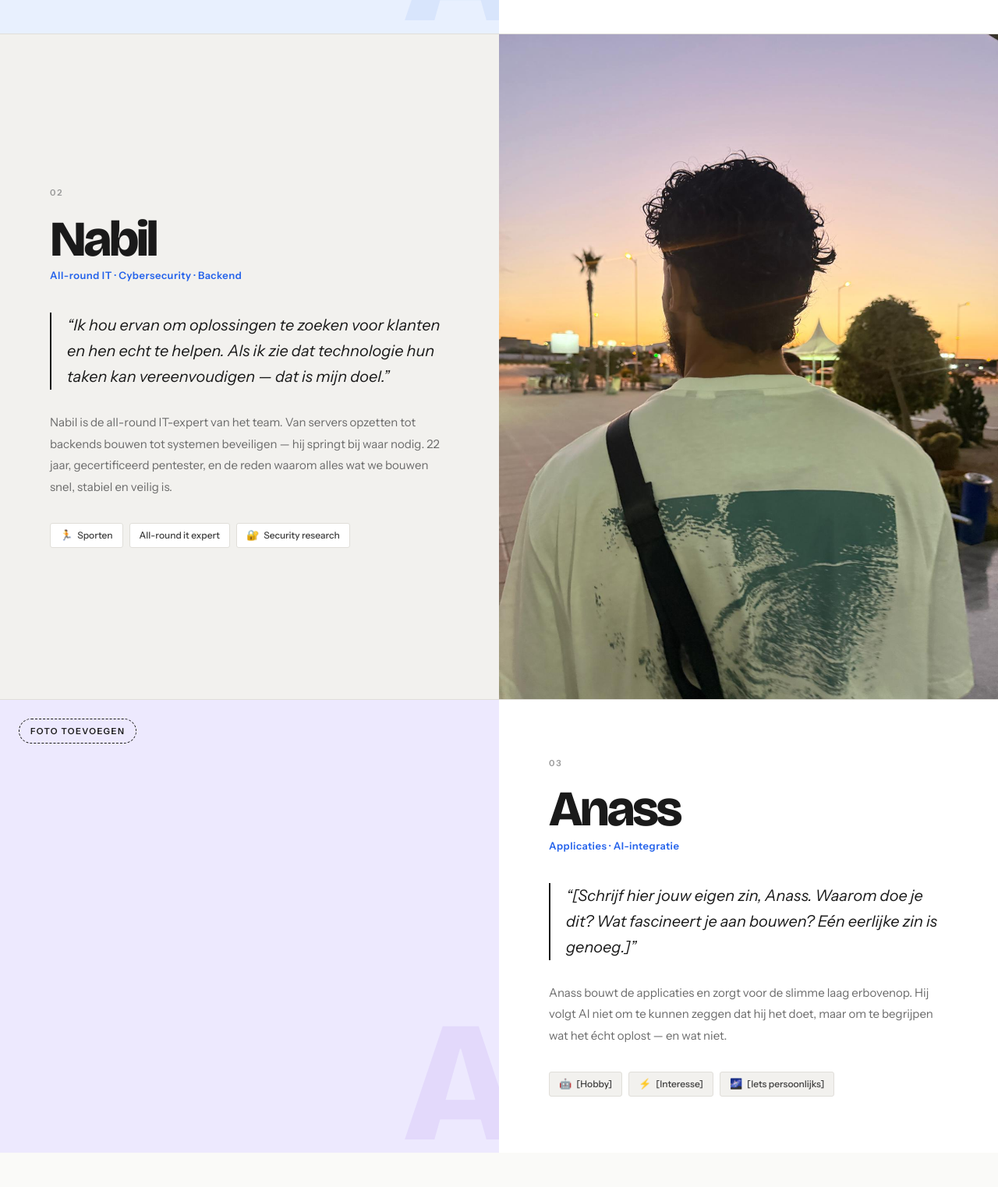
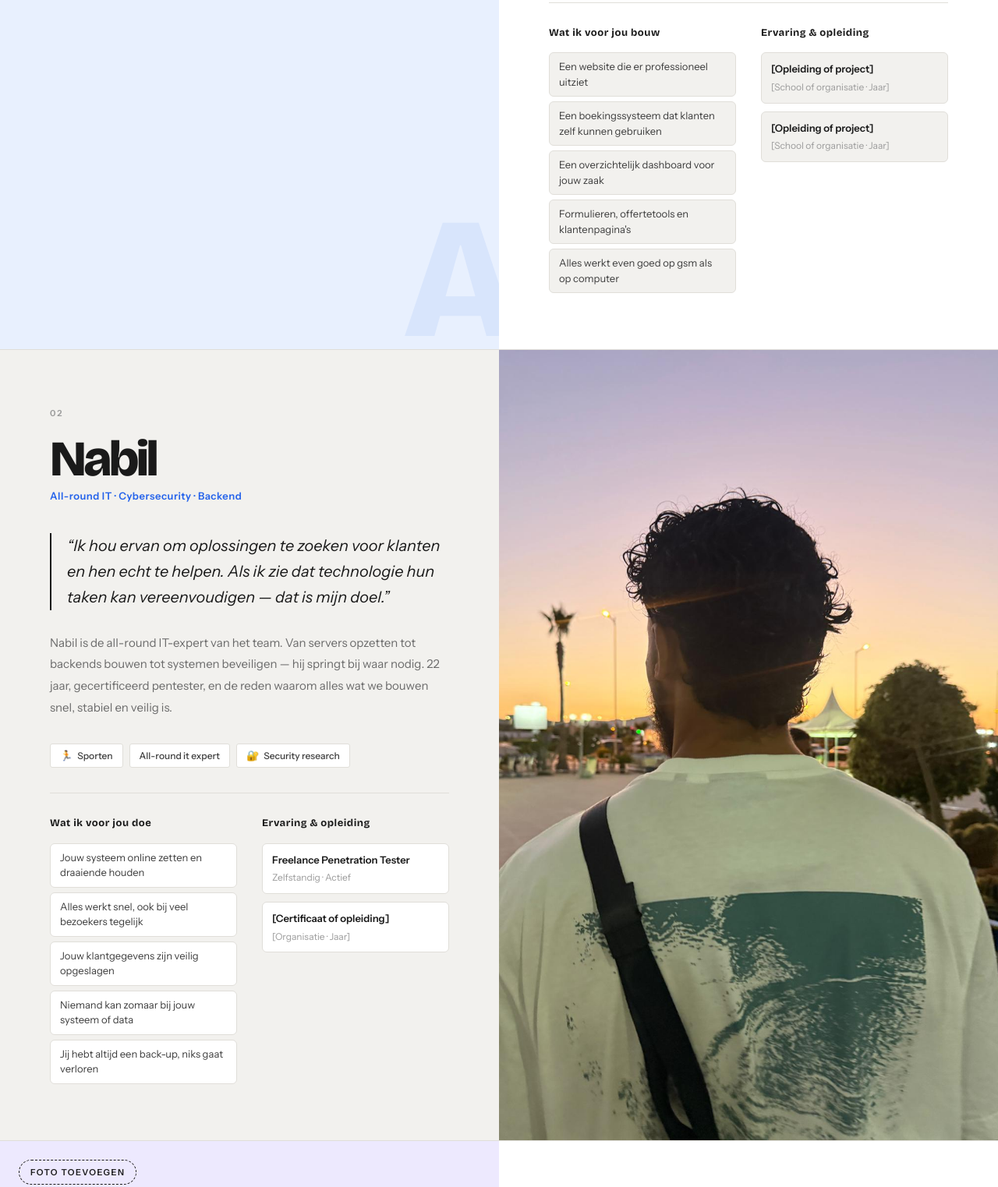
Before and after one commit to NabilDesign/tristack, a website with bundled scripts: page over-ons.html in a window 1280 px wide. Shown: the part 1163-2686 px from the top of the page at 78% size. Built offline with nearby package versions, Linux system fonts and the light colour scheme.

```diff
--- a/css/over-ons.css
+++ b/css/over-ons.css
@@ -183,6 +183,75 @@
 }
 
 
+/* ── Skills binnen portretten ──────────────────────────────── */
+.portrait-skills {
+    display: grid;
+    grid-template-columns: 1fr 1fr;
+    gap: 32px;
+    margin-top: 32px;
+    padding-top: 28px;
+    border-top: 1px solid var(--border);
+}
+
+.ps-title {
+    font-family: 'Bricolage Grotesque', sans-serif;
+    font-size: 13px;
+    font-weight: 700;
+    letter-spacing: 0.5px;
+    color: var(--ink);
+    margin-bottom: 14px;
+}
+
+.ps-list {
+    display: flex;
+    flex-direction: column;
+    gap: 6px;
+}
+
+.ps-item {
+    font-size: 13px;
+    color: var(--ink-mid);
+    line-height: 1.5;
+    padding: 8px 12px;
+    background: var(--surface);
+    border: 1px solid var(--border);
+    border-radius: 6px;
+}
+.portrait:nth-child(even) .ps-item {
+    background: #fff;
+}
+
+.ps-certs {
+    display: flex;
+    flex-direction: column;
+    gap: 10px;
+}
+
+.ps-cert {
+    display: flex;
+    flex-direction: column;
+    gap: 2px;
+    padding: 10px 12px;
+    background: var(--surface);
+    border: 1px solid var(--border);
+    border-radius: 6px;
+}
+.portrait:nth-child(even) .ps-cert {
+    background: #fff;
+}
+
+.ps-cert-name {
+    font-size: 13px;
+    font-weight: 600;
+    color: var(--ink);
+}
+
+.ps-cert-org {
+    font-size: 12px;
+    color: var(--ink-faint);
+}
+
+
 /* ── Het verhaal — kort en eerlijk ─────────────────────────── */
 .verhaal {
     padding: 100px 0;
@@ -309,6 +378,7 @@
     .portrait-photo         { height: 360px; }
     .portrait-text          { padding: 48px 40px; }
     .verhaal-inner          { grid-template-columns: 1fr; gap: 56px; }
+    .portrait-skills        { grid-template-columns: 1fr; }
 }
 
 @media (max-width: 768px) {
--- a/over-ons.html
+++ b/over-ons.html
@@ -23,9 +23,8 @@
             <a href="index.html#diensten" class="nav-a">Diensten</a>
             <a href="index.html#werkwijze" class="nav-a">Werkwijze</a>
             <a href="over-ons.html" class="nav-a" aria-current="page">Over ons</a>
-            <a href="skills.html" class="nav-a">Skills</a>
+
             <a href="projecten.html" class="nav-a">Projecten</a>
-            <a href="index.html#prijzen" class="nav-a">Prijzen</a>
             <a href="index.html#contact" class="nav-cta">Gratis gesprek &rarr;</a>
         </div>
         <div class="hamburger" id="ham" role="button" aria-label="Menu openen" aria-expanded="false">
@@ -37,7 +36,7 @@
     <a href="index.html#diensten" class="nav-a">Diensten</a>
     <a href="index.html#werkwijze" class="nav-a">Werkwijze</a>
     <a href="over-ons.html" class="nav-a">Over ons</a>
-    <a href="skills.html" class="nav-a">Skills</a>
+
     <a href="projecten.html" class="nav-a">Projecten</a>
     <a href="index.html#prijzen" class="nav-a">Prijzen</a>
     <a href="index.html#contact" class="nav-cta">Gratis gesprek &rarr;</a>
@@ -74,6 +73,32 @@
                 <span class="pd-item"><span class="pd-icon">&#127925;</span> [Interesse]</span>
                 <span class="pd-item"><span class="pd-icon">&#128218;</span> [Studie of iets persoonlijks]</span>
             </div>
+
+            <div class="portrait-skills">
+                <div class="ps-col">
+                    <p class="ps-title">Wat ik voor jou bouw</p>
+                    <div class="ps-list">
+                        <span class="ps-item">Een website die er professioneel uitziet</span>
+                        <span class="ps-item">Een boekingssysteem dat klanten zelf kunnen gebruiken</span>
+                        <span class="ps-item">Een overzichtelijk dashboard voor jouw zaak</span>
+                        <span class="ps-item">Formulieren, offertetools en klantenpagina's</span>
+                        <span class="ps-item">Alles werkt even goed op gsm als op computer</span>
+                    </div>
+                </div>
+                <div class="ps-col">
+                    <p class="ps-title">Ervaring &amp; opleiding</p>
+                    <div class="ps-certs">
+                        <div class="ps-cert">
+                            <span class="ps-cert-name">[Opleiding of project]</span>
+                            <span class="ps-cert-org">[School of organisatie &middot; Jaar]</span>
+                        </div>
+                        <div class="ps-cert">
+                            <span class="ps-cert-name">[Opleiding of project]</span>
+                            <span class="ps-cert-org">[School of organisatie &middot; Jaar]</span>
+                        </div>
+                    </div>
+                </div>
+            </div>
         </div>
     </article>
 
@@ -92,6 +117,32 @@
                 <span class="pd-item"><span class="pd-icon">&#127939;</span> Sporten</span>
                 <span class="pd-item">All-round it expert</span>
                 <span class="pd-item"><span class="pd-icon">&#128272;</span> Security research</span>
+            </div>
+
+            <div class="portrait-skills">
+                <div class="ps-col">
+                    <p class="ps-title">Wat ik voor jou doe</p>
+                    <div class="ps-list">
+                        <span class="ps-item">Jouw systeem online zetten en draaiende houden</span>
+                        <span class="ps-item">Alles werkt snel, ook bij veel bezoekers tegelijk</span>
+                        <span class="ps-item">Jouw klantgegevens zijn veilig opgeslagen</span>
+                        <span class="ps-item">Niemand kan zomaar bij jouw systeem of data</span>
+                        <span class="ps-item">Jij hebt altijd een back-up, niks gaat verloren</span>
+                    </div>
+                </div>
+                <div class="ps-col">
+                    <p class="ps-title">Ervaring &amp; opleiding</p>
+                    <div class="ps-certs">
+                        <div class="ps-cert">
+                            <span class="ps-cert-name">Freelance Penetration Tester</span>
+                            <span class="ps-cert-org">Zelfstandig &middot; Actief</span>
+                        </div>
+                        <div class="ps-cert">
+                            <span class="ps-cert-name">[Certificaat of opleiding]</span>
+                            <span class="ps-cert-org">[Organisatie &middot; Jaar]</span>
+                        </div>
+                    </div>
+                </div>
             </div>
         </div>
     </article>
@@ -115,6 +166,32 @@
                 <span class="pd-item"><span class="pd-icon">&#129302;</span> [Hobby]</span>
                 <span class="pd-item"><span class="pd-icon">&#9889;</span> [Interesse]</span>
                 <span class="pd-item"><span class="pd-icon">&#127756;</span> [Iets persoonlijks]</span>
+            </div>
+
+            <div class="portrait-skills">
+                <div class="ps-col">
+                    <p class="ps-title">Wat ik voor jou automatiseer</p>
+                    <div class="ps-list">
+                        <span class="ps-item">Automatische herinneringen naar klanten sturen</span>
+                        <span class="ps-item">Offertes die zichzelf opstellen na een formulier</span>
+                        <span class="ps-item">Rapportages die elke week vanzelf in je mailbox zitten</span>
+                        <span class="ps-item">Een chatbot die vragen van klanten beantwoordt</span>
+                        <span class="ps-item">Koppelingen tussen jouw tools zodat niks dubbel ingevoerd wordt</span>
+                    </div>
+                </div>
+                <div class="ps-col">
+                    <p class="ps-title">Ervaring &amp; opleiding</p>
+                    <div class="ps-certs">
+                        <div class="ps-cert">
+                            <span class="ps-cert-name">[Opleiding of project]</span>
+                            <span class="ps-cert-org">[School of organisatie &middot; Jaar]</span>
+                        </div>
+                        <div class="ps-cert">
+                            <span class="ps-cert-name">[Opleiding of project]</span>
+                            <span class="ps-cert-org">[School of organisatie &middot; Jaar]</span>
+                        </div>
+                    </div>
+                </div>
             </div>
         </div>
     </article>
```
Also changed, not shown: index.html (+0 -2 lines), projecten.html (+0 -2 lines).
